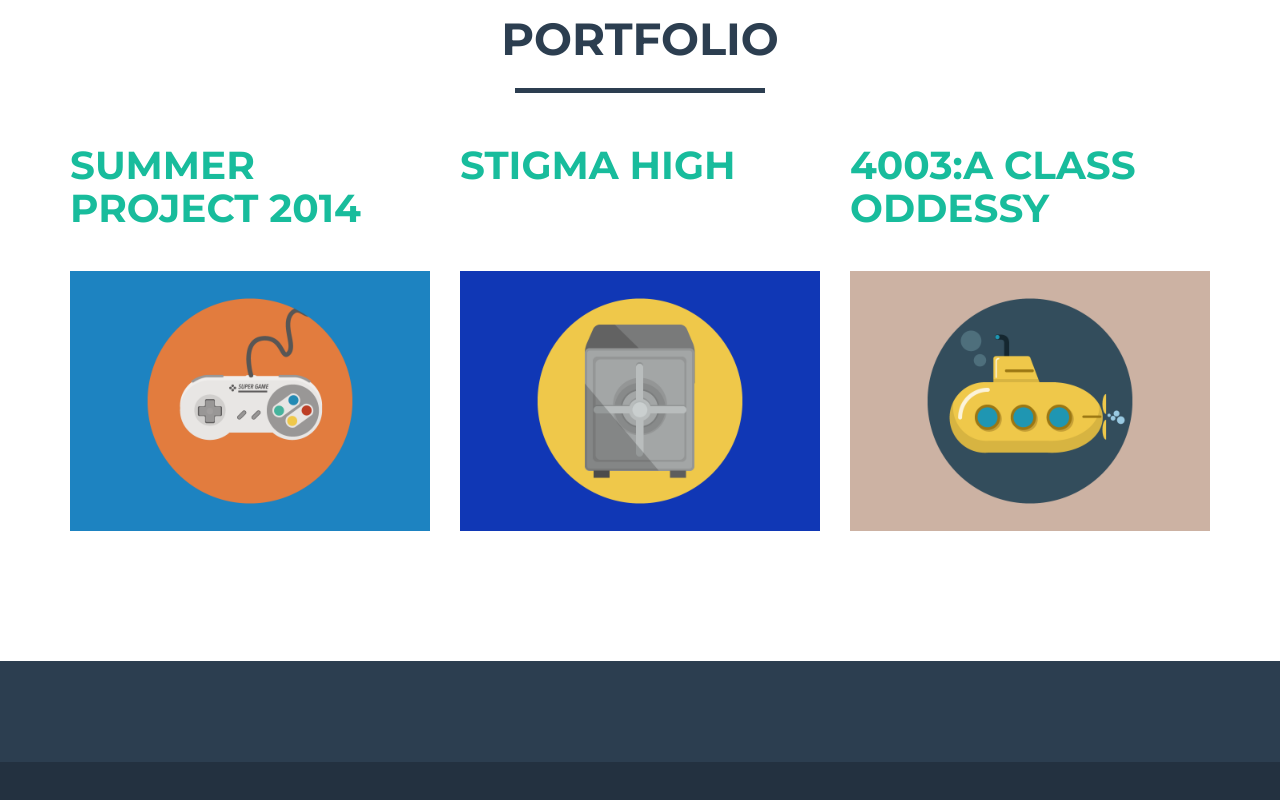
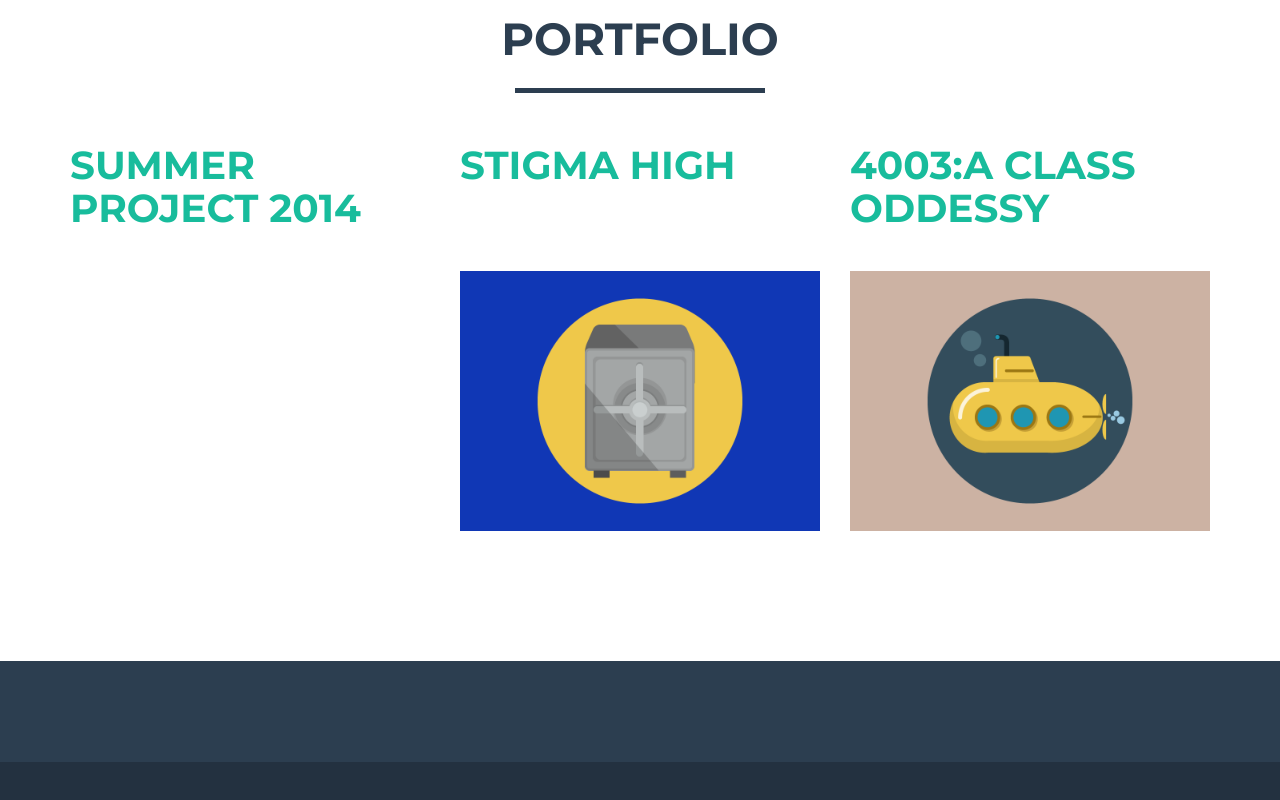
Before and after one commit to LawsonLamb/LawsonLamb.github.io, a plain HTML site: page index.html in a window 1280 px wide. Shown: the part 895-1695 px from the top of the page. Drawn offline with nearby package versions, Linux system fonts and the light colour scheme.

Commit message:
update 4

```diff
--- a/index.html
+++ b/index.html
@@ -147,7 +147,7 @@
                                     <i class="fa fa-search-plus fa-3x"></i>
                                 </div>
                             </div>
-                            <img src="img/portfolio/game.png" class="img-responsive" alt="">
+                      <!--      <img src="img/portfolio/game.png" class="img-responsive" alt=""> -->
                         </a>
                     </div>
                     <div class="col-sm-4 portfolio-item">
```
